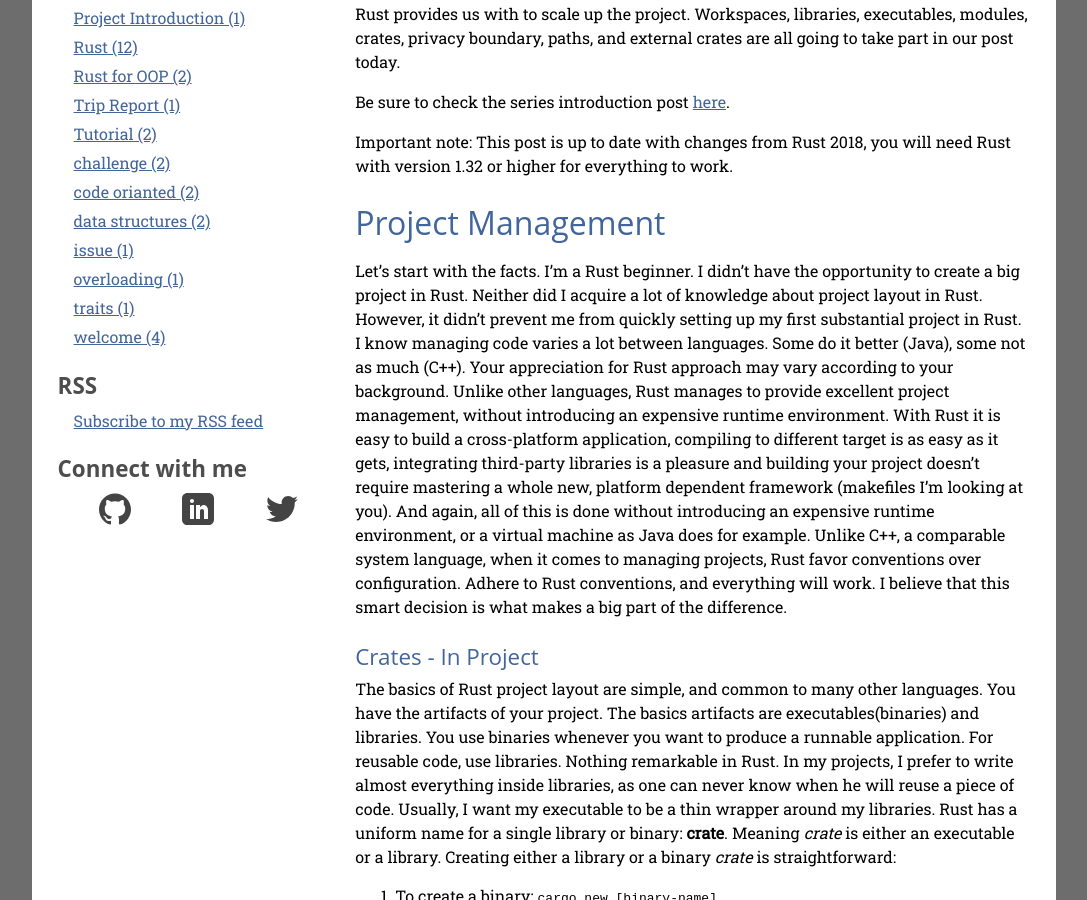
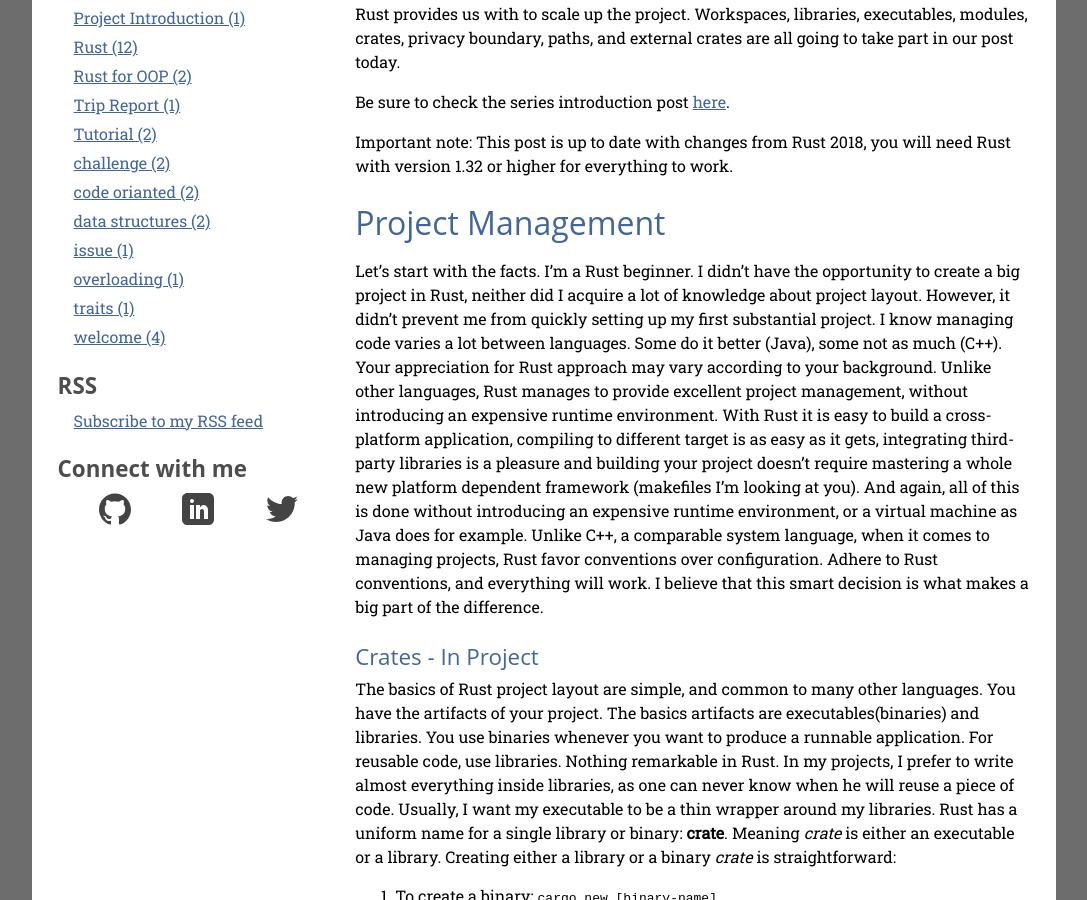
Before and after one commit to oribenshir/afternoon_rusting, a Jekyll site: the page built from _posts/2019-05-18-project-management.md, in a window 1280 px wide and 900 px high, scrolled down 554 px. Shown: the whole window, without its empty margins (96-1183 px from the left). Built offline with Jekyll 4.4.1, drawn with Linux system fonts in a browser that asks for light colours; nearby versions of some CDN libraries.

Commit message:
Update 2019-05-18-project-management.md

```diff
--- a/_posts/2019-05-18-project-management.md
+++ b/_posts/2019-05-18-project-management.md
@@ -14,7 +14,7 @@ Important note: This post is up to date with changes from Rust 2018, you will ne
 
 ## Project Management
 
-Let's start with the facts. I'm a Rust beginner. I didn't have the opportunity to create a big project in Rust. Neither did I acquire a lot of knowledge about project layout in Rust. However, it didn't prevent me from quickly setting up my first substantial project in Rust. I know managing code varies a lot between languages. Some do it better (Java), some not as much (C++). Your appreciation for Rust approach may vary according to your background. Unlike other languages, Rust manages to provide excellent project management, without introducing an expensive runtime environment. With Rust it is easy to build a cross-platform application, compiling to different target is as easy as it gets, integrating third-party libraries is a pleasure and building your project doesn't require mastering a whole new, platform dependent framework (makefiles I'm looking at you). And again, all of this is done without introducing an expensive runtime environment, or a virtual machine as Java does for example. Unlike C++, a comparable system language, when it comes to managing projects, Rust favor conventions over configuration. Adhere to Rust conventions, and everything will work. I believe that this smart decision is what makes a big part of the difference.
+Let's start with the facts. I'm a Rust beginner. I didn't have the opportunity to create a big project in Rust, neither did I acquire a lot of knowledge about project layout. However, it didn't prevent me from quickly setting up my first substantial project. I know managing code varies a lot between languages. Some do it better (Java), some not as much (C++). Your appreciation for Rust approach may vary according to your background. Unlike other languages, Rust manages to provide excellent project management, without introducing an expensive runtime environment. With Rust it is easy to build a cross-platform application, compiling to different target is as easy as it gets, integrating third-party libraries is a pleasure and building your project doesn't require mastering a whole new platform dependent framework (makefiles I'm looking at you). And again, all of this is done without introducing an expensive runtime environment, or a virtual machine as Java does for example. Unlike C++, a comparable system language, when it comes to managing projects, Rust favor conventions over configuration. Adhere to Rust conventions, and everything will work. I believe that this smart decision is what makes a big part of the difference.
 
 ### Crates - In Project
 
```
